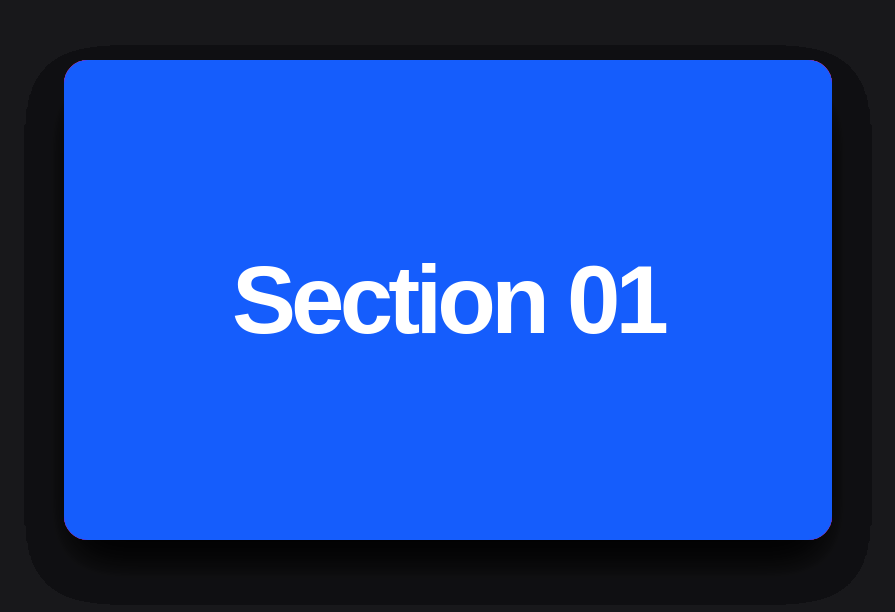
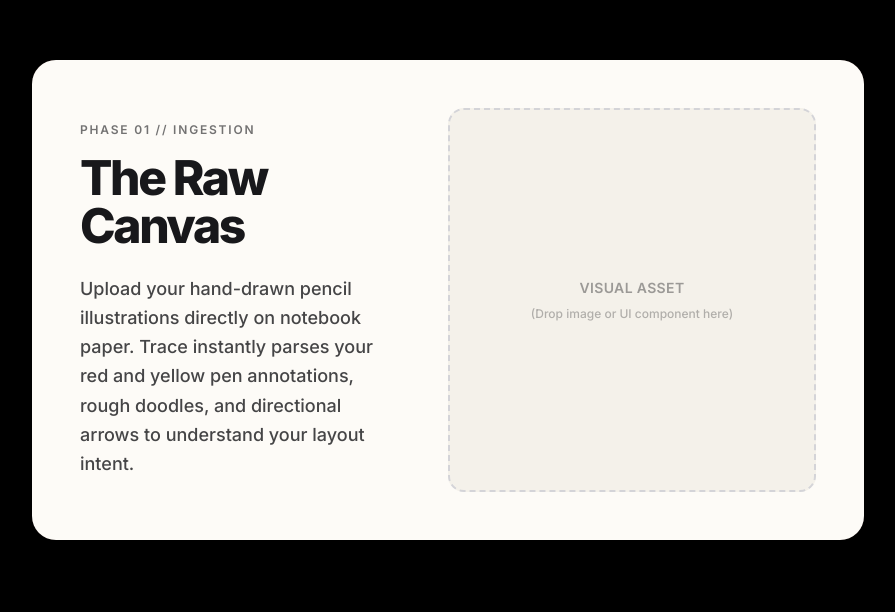
Before and after one commit to casanova259/myui, a Next.js app: page /raf in a window 1280 px wide. Shown: the part 900-1512 px from the top of the page, without its empty margins (192-1087 px from the left). Built offline with nearby package versions, Linux system fonts and the light colour scheme.

Commit message:
Made my mind will ace it

```diff
--- a/app/raf/page.tsx
+++ b/app/raf/page.tsx
@@ -1,96 +1,152 @@
 "use client";
 
 import React, { useRef, useEffect } from 'react';
+import { Inter } from 'next/font/google';
 import gsap from 'gsap';
 import { ScrollTrigger } from 'gsap/ScrollTrigger';
 import LenisSmoothScroll from '@/components/SmoothScroll/lenis';
 
-// Register ScrollTrigger so GSAP knows how to use it
+// Initialize Inter font
+const inter = Inter({ subsets: ['latin'] });
+
 gsap.registerPlugin(ScrollTrigger);
 
-export default function DepthScroll() {
+export default function TraceDepthScroll() {
     const containerRef = useRef<HTMLDivElement>(null);
-
-    // We use an array of refs to target each of the 9 sections dynamically
     const sectionsRef = useRef<(HTMLDivElement | null)[]>([]);
 
-    // Array of 9 dummy sections to map through
+    // Trace "Secret Sauce" Narrative Data
     const sectionsData = [
-        { id: 1, color: "bg-blue-600", title: "Section 01" },
-        { id: 2, color: "bg-purple-600", title: "Section 02" },
-        { id: 3, color: "bg-pink-600", title: "Section 03" },
-        { id: 4, color: "bg-rose-600", title: "Section 04" },
-        { id: 5, color: "bg-orange-600", title: "Section 05" },
-        { id: 6, color: "bg-amber-500", title: "Section 06" },
-        { id: 7, color: "bg-green-600", title: "Section 07" },
-        { id: 8, color: "bg-teal-600", title: "Section 08" },
-        { id: 9, color: "bg-zinc-800", title: "The Core" },
+        {
+            id: 1,
+            // Lined paper aesthetic
+            color: "bg-[#fdfbf7] text-zinc-900",
+            step: "Phase 01 // Ingestion",
+            title: "The Raw Canvas",
+            description: "Upload your hand-drawn pencil illustrations directly on notebook paper. Trace instantly parses your red and yellow pen annotations, rough doodles, and directional arrows to understand your layout intent.",
+            imagePlaceholder: "bg-[#f4f1ea] border-zinc-300"
+        },
+        {
+            id: 2,
+            // Technical / Computational Dark Mode
+            color: "bg-zinc-900 text-zinc-100",
+            step: "Phase 02 // Structure",
+            title: "State Processing",
+            description: "The engine runs the visual input through advanced computational models. Using state machine logic, it maps the underlying geometry to create a mathematically precise vector framework before rendering.",
+            imagePlaceholder: "bg-zinc-800 border-zinc-700"
+        },
+        {
+            id: 3,
+            // Golden Hour / Cinematic Warmth
+            color: "bg-orange-950 text-orange-50",
+            step: "Phase 03 // Environment",
+            title: "Cinematic Simulation",
+            description: "Real-world physics are applied to the wireframe. Trace simulates golden hour sunlight, dramatic cinematic lighting, warm color grading, and a shallow depth of field for absolute realism.",
+            imagePlaceholder: "bg-orange-900/50 border-orange-800"
+        },
+        {
+            id: 4,
+            // High-Fashion / Fine-Art Black
+            color: "bg-black text-zinc-100",
+            step: "The Core // Trace",
+            title: "Perfect Preservation",
+            description: "The final editorial asset emerges with sharp focus. The original identity—facial structure, eyes, nose, lips, skin tone, and expression—is preserved exactly, elevated to an ultra-realistic masterpiece.",
+            imagePlaceholder: "bg-zinc-950 border-zinc-800"
+        },
     ];
 
     useEffect(() => {
-        // gsap.context() is crucial in React to cleanly map and revert animations
         const ctx = gsap.context(() => {
-
             const tl = gsap.timeline({
                 scrollTrigger: {
                     trigger: containerRef.current,
                     start: "top top",
-                    end: "+=10000", // The higher this number, the longer the user has to scroll
-                    scrub: 1, // Smooth scrubbing tied to the scrollbar
-                    pin: true, // Pins the container in place while animating
+                    end: "+=3000",
+                    scrub: 0.5,
+                    pin: true,
                 }
             });
 
-            // Animate each section sequentially
             sectionsRef.current.forEach((section, index) => {
-                // We don't animate the very last section so it stays on screen at the end
+                if (index === sectionsRef.current.length - 1) return;
+
                 tl.to(section, {
-                    scale: 15,
+                    scale: 12,
                     opacity: 0,
-                    filter: "blur(30px)", // Blurs out as it hits the camera
                     ease: "power1.inOut"
                 }, index);
             });
-
         }, containerRef);
 
-        // Cleanup function prevents memory leaks and duplicate ScrollTriggers in Next.js
         return () => ctx.revert();
     }, []);
 
     return (
-        // Spacer div to give us room to scroll before hitting the animation
-        <main className="bg-zinc-900 overflow-x-hidden">
+        <main className={`bg-black text-white overflow-x-hidden ${inter.className}`}>
             <LenisSmoothScroll />
-            <div className="h-screen flex items-center justify-center text-white text-2xl">
-                Scroll down to dive in &darr;
+
+            {/* Intro Header */}
+            <div className="h-screen flex flex-col items-center justify-center text-center px-4">
+                <h2 className="text-xs font-semibold tracking-[0.3em] text-zinc-500 uppercase mb-4">
+                    Powered by Trace Studio
+                </h2>
+                <h1 className="text-5xl md:text-7xl font-bold tracking-tight mb-8">
+                    From Sketch to Studio.
+                </h1>
+                <p className="text-zinc-500 text-sm tracking-wide animate-pulse">
+                    Scroll to see the engine at work &darr;
+                </p>
             </div>
 
-            {/* The Pinned Container */}
-            <div ref={containerRef} className="relative h-screen w-full flex items-center justify-center overflow-hidden">
-
+            {/* The 3D Pinned Viewport Container */}
+            <div
+                ref={containerRef}
+                className="relative h-screen w-full flex items-center justify-center overflow-hidden"
+                style={{ perspective: "1000px" }}
+            >
                 {sectionsData.map((section, index) => (
                     <div
                         key={section.id}
-                        // Assign the element to our ref array
-                        ref={(el) => {
-                            sectionsRef.current[index] = el;
+                        ref={(el) => { sectionsRef.current[index] = el; }}
+                        className={`absolute flex flex-col md:flex-row items-center justify-between w-[85vw] h-[70vh] md:w-[65vw] md:h-[60vh] rounded-3xl p-8 md:p-12 ${section.color}`}
+                        style={{
+                            zIndex: 10 - index,
+                            willChange: "transform, opacity",
+                            // Added subtle drop shadow for better layer separation
+                            boxShadow: "0 25px 50px -12px rgba(0, 0, 0, 0.5)"
                         }}
-                        // absolute positioning stacks them. z-index decreases so the first item is on top
-                        className={`absolute flex items-center justify-center w-[60vw] h-[60vh] rounded-3xl shadow-2xl ${section.color}`}
-                        style={{ zIndex: 10 - index }}
                     >
-                        <h2 className="text-white text-6xl md:text-8xl font-black tracking-tighter">
-                            {section.title}
-                        </h2>
+                        {/* Left Side: Copy & Narrative */}
+                        <div className="w-full md:w-1/2 flex flex-col justify-center h-full pr-0 md:pr-12">
+                            <span className="text-xs font-semibold tracking-[0.15em] opacity-60 mb-4 block uppercase">
+                                {section.step}
+                            </span>
+                            <h2 className="text-4xl md:text-5xl font-extrabold tracking-tighter mb-6">
+                                {section.title}
+                            </h2>
+                            <p className="text-base md:text-lg opacity-80 leading-relaxed max-w-md font-medium">
+                                {section.description}
+                            </p>
+                        </div>
+
+                        {/* Right Side: Massive Image Placeholder */}
+                        <div className={`w-full md:w-1/2 h-48 md:h-full mt-8 md:mt-0 rounded-2xl border-2 border-dashed ${section.imagePlaceholder} flex flex-col items-center justify-center relative overflow-hidden`}>
+                            <span className="text-sm font-semibold opacity-40 block mb-2 tracking-wide uppercase">
+                                Visual Asset
+                            </span>
+                            <span className="text-xs opacity-30 text-center px-4 font-medium">
+                                (Drop image or UI component here)
+                            </span>
+                        </div>
                     </div>
                 ))}
-
             </div>
 
-            {/* Spacer div so you can scroll away after the animation ends */}
-            <div className="h-screen flex items-center justify-center text-white text-2xl">
-                You made it to the other side.
+            {/* Outro Spacer */}
+            <div className="h-screen flex items-center justify-center">
+                <p className="text-zinc-500 text-sm tracking-widest uppercase">
+                    Render Complete.
+                </p>
             </div>
         </main>
     );
```
